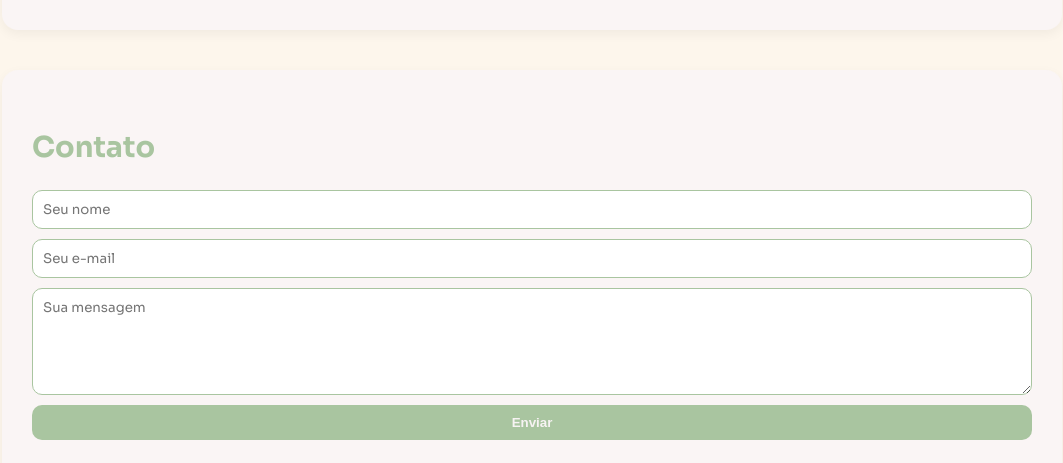
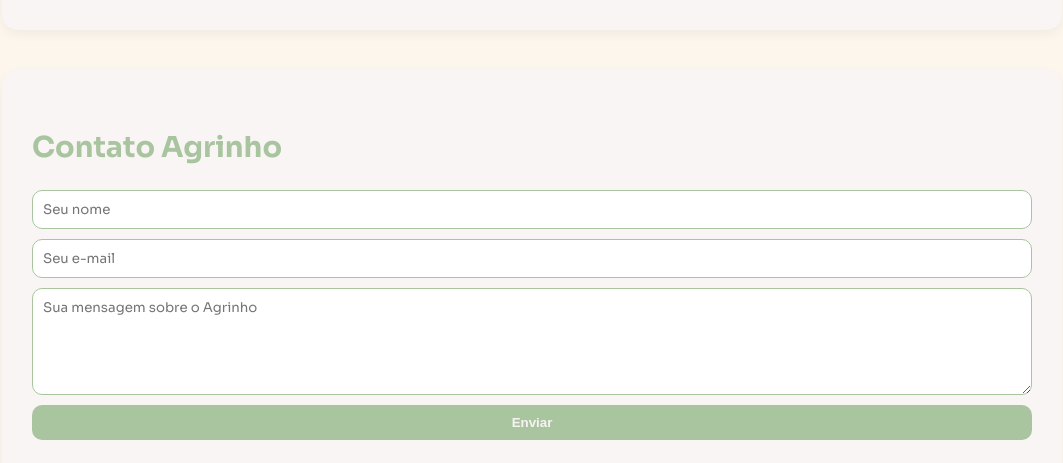
Before and after one commit to mileninha0811/Agrinho-, a plain HTML site: page index.html in a window 1280 px wide. Shown: the part 2660-3123 px from the top of the page, without its empty margins (108-1171 px from the left). Drawn offline with Linux system fonts and the light colour scheme.

Commit message:
Update index.html

```diff
--- a/index.html
+++ b/index.html
@@ -277,12 +277,12 @@
 </div>
   </section>
 
-  <section id="contato">
-    <h2>Contato</h2>
+  <section id="Contato Agrinho">
+    <h2>Contato Agrinho</h2>
     <form>
       <input type="text" name="nome" placeholder="Seu nome" required>
       <input type="email" name="email" placeholder="Seu e-mail" required>
-      <textarea name="mensagem" rows="5" placeholder="Sua mensagem"></textarea>
+      <textarea name="mensagem" rows="5" placeholder="Sua mensagem sobre o Agrinho"></textarea>
       <button type="submit">Enviar</button>
     </form>
     <br>
```
